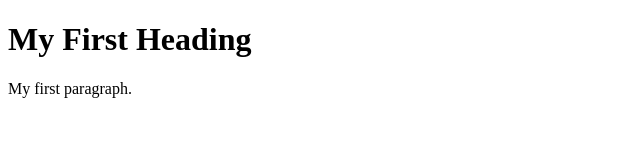
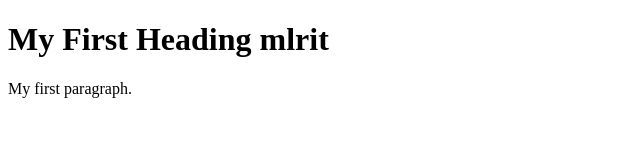
Before and after one commit to venky990/chandini, a plain HTML site: page index.html in a window 1280 px wide. Shown: the whole page, without its empty margins (0-640 px from the left). Drawn offline with Linux system fonts and the light colour scheme.

Commit message:
index.html

```diff
--- a/index.html
+++ b/index.html
@@ -2,7 +2,7 @@
 <html>
 <body>
 
-<h1>My First Heading</h1>
+<h1>My First Heading mlrit</h1>
 <p>My first paragraph.</p>
 
 </body>
```
